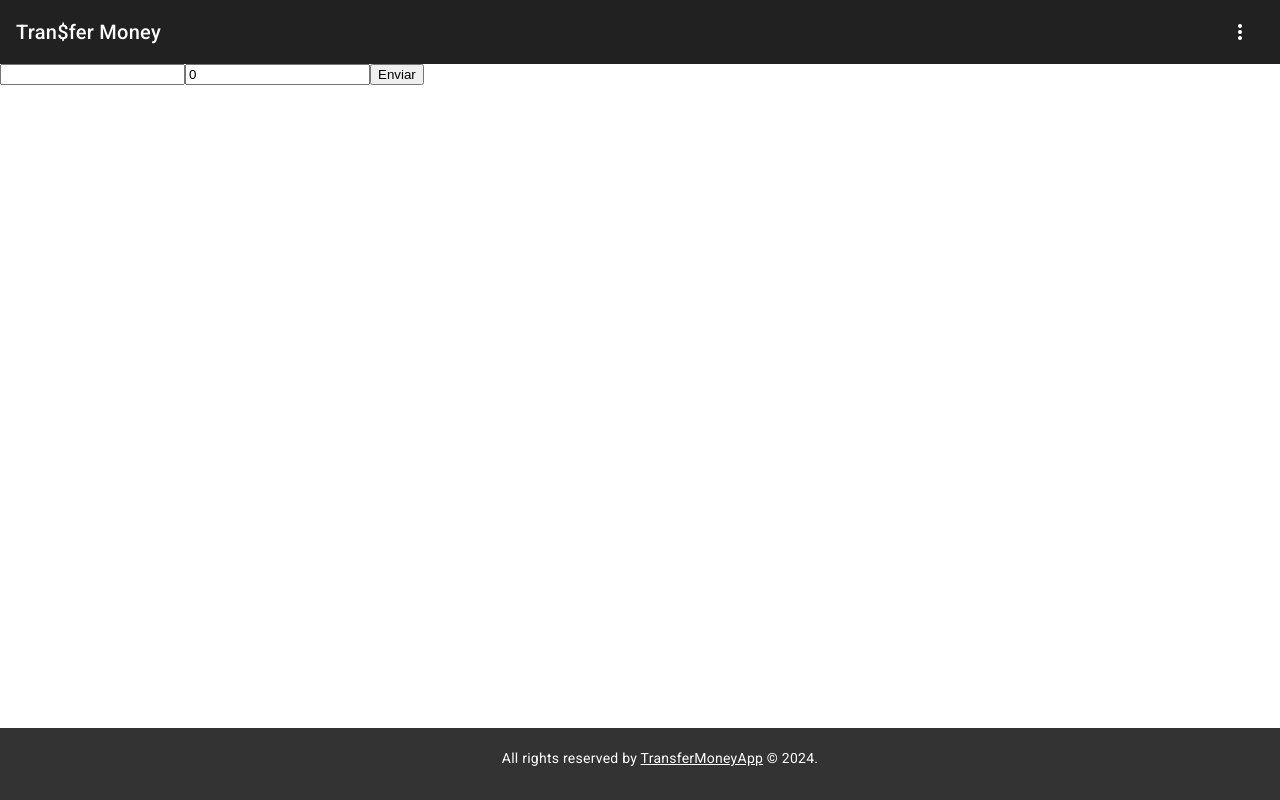
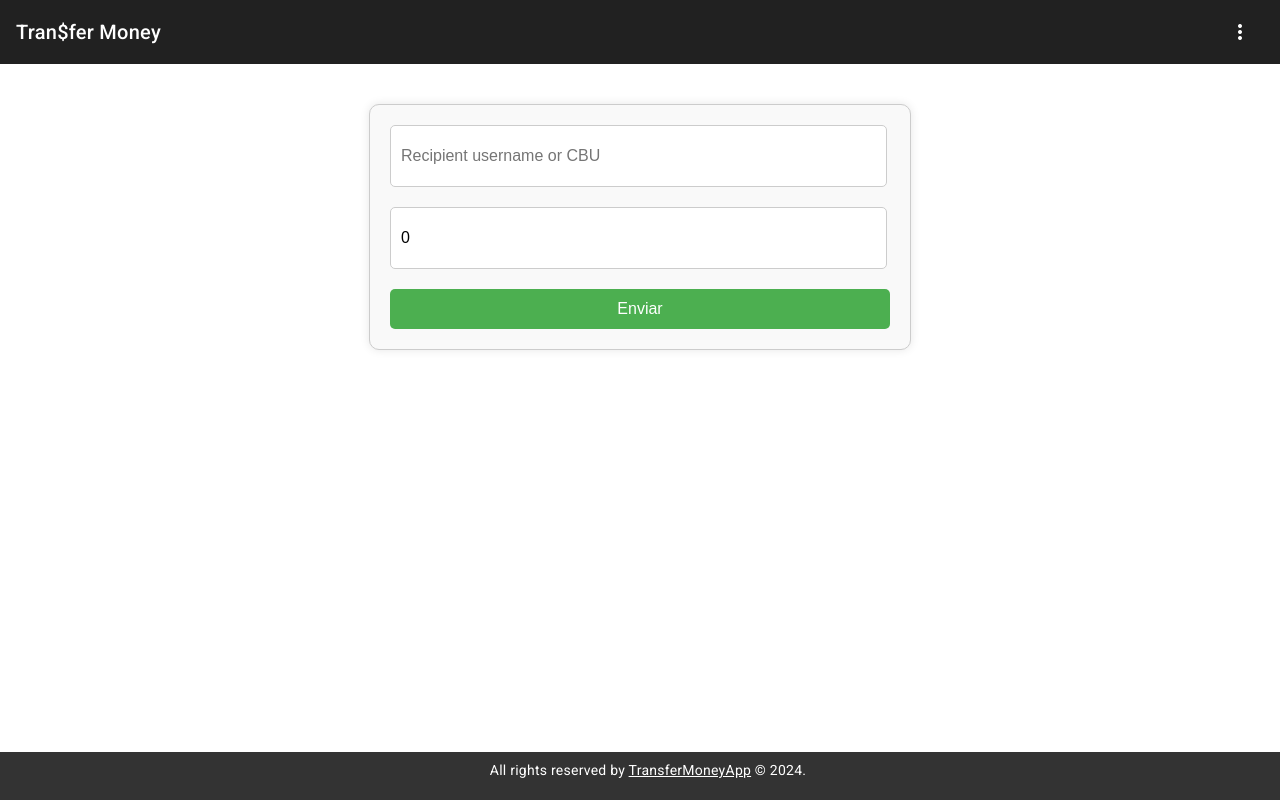
Before and after one commit to Franco-Spinelli/TransferMoney-Client, an Angular app: page /transfers in a window 1280 px wide. Built offline with nearby package versions, Linux system fonts and the light colour scheme; sample sign-in values are in the browser's storage.

Commit message:
Add style in transfers.component and add validators to the forms.

```diff
--- a/src/app/footer/footer.component.css
+++ b/src/app/footer/footer.component.css
@@ -6,7 +6,7 @@ footer {
     width: 100%;
     background-color: #333;
     color: #fff;
-    padding: 20px;
+    padding: 8px;
     text-align: center;
     z-index: 1000;
   }
--- a/src/app/register/register.component.css
+++ b/src/app/register/register.component.css
@@ -1,7 +1,12 @@
+.registerContainer {
+  max-width: 500px;
+  margin: 50px auto;
+  padding: 50px;
+
+}
 form {
     max-width: 450px;
     margin: 0 auto;
-    margin-top: 5%;
     font-family: Arial, sans-serif;
     padding: 20px;
     border-radius: 10px;
@@ -68,3 +73,8 @@ form {
     background-color: #333;
     cursor: not-allowed;
   }
+  .error {
+    color: red;
+    font-size: 14px;
+    margin-bottom: 10px;
+  }
--- a/src/app/register/register.component.html
+++ b/src/app/register/register.component.html
@@ -1,12 +1,16 @@
-<div class="register-container">
+<div class="registerContainer">
   <form [formGroup]="registerForm" (ngSubmit)="onSubmit()">
       <h1>Transfer Money App</h1>
       <label for="username">Username</label>
       <input type="text" id="username" formControlName="username" placeholder="Username">
-
+      <div *ngIf="registerForm.get('username')?.invalid && (registerForm.get('username')?.dirty || registerForm.get('username')?.touched)">
+        <span class="error"> Username must be at least 5 characters long</span>
+      </div>
       <label for="password">Password</label>
       <input type="password" id="password" formControlName="password" placeholder="Password">
-
+      <div *ngIf="registerForm.get('password')?.invalid && (registerForm.get('password')?.dirty || registerForm.get('password')?.touched)">
+        <span class="error"> Password must be at least 6 characters long</span>
+      </div>
       <label for="mail">Email</label>
       <input type="email" id="mail" formControlName="mail" placeholder="Email">
 
@@ -18,7 +22,9 @@
 
       <label for="dni">DNI</label>
       <input type="number" id="dni" formControlName="dni" placeholder="Dni">
-
+      <div *ngIf="registerForm.get('dni')?.invalid && (registerForm.get('dni')?.dirty || registerForm.get('dni')?.touched)">
+        <span class="error"> DNI must be exactly 8 digits long </span>
+      </div>
       <button type="submit" [disabled]="!registerForm.valid">Register</button>
       <p>Do you have an account? <a href="/login">Log in here</a>.</p>
     </form>
--- a/src/app/register/register.component.ts
+++ b/src/app/register/register.component.ts
@@ -13,12 +13,12 @@ export class RegisterComponent {
   registerForm: FormGroup ;
   constructor(private formBuilder: FormBuilder, private loginService: LoginService, private router: Router){
     this.registerForm = this.formBuilder.group({
-      username: ['', Validators.required],
-      password: ['', Validators.required],
+      username:['', [Validators.required, Validators.minLength(5)]],
+      password: ['', [Validators.required,Validators.minLength(6)]],
       mail: ['', [Validators.required, Validators.email]],
       firstname: ['', Validators.required],
       lastname: ['', Validators.required],
-      dni: ['', Validators.required]
+      dni: ['', [Validators.required, Validators.pattern(/^\d{8}$/)]]
     });
   }
 
--- a/src/app/transfers/transfers.component.css
+++ b/src/app/transfers/transfers.component.css
@@ -0,0 +1,46 @@
+form {
+    max-width: 500px;
+    margin: 40px auto;
+    padding: 20px;
+    background-color: #f9f9f9;
+    border: 1px solid #ccc;
+    box-shadow: 0 0 10px rgba(0, 0, 0, 0.1);
+    border-radius: 10px;
+  }
+
+  input[type="text"], input[type="number"] {
+    width: 95%;
+    height: 40px;
+    margin-bottom: 20px;
+    padding: 10px;
+    border: 1px solid #ccc;
+    border-radius: 5px;
+    font-size: 16px;
+  }
+
+  input[type="text"]:focus, input[type="number"]:focus {
+    border-color: #aaa;
+    box-shadow: 0 0 10px rgba(0, 0, 0, 0.2);
+  }
+
+  button[type="submit"] {
+    width: 100%;
+    height: 40px;
+    padding: 10px;
+    border: none;
+    border-radius: 5px;
+    background-color: #4CAF50;
+    color: #fff;
+    font-size: 16px;
+    cursor: pointer;
+  }
+
+  button[type="submit"]:hover {
+    background-color: #3e8e41;
+  }
+
+  .error {
+    color: red;
+    font-size: 14px;
+    margin-bottom: 10px;
+  }
--- a/src/app/transfers/transfers.component.html
+++ b/src/app/transfers/transfers.component.html
@@ -1,5 +1,13 @@
 <form [formGroup]="transferForm" (ngSubmit)="onSubmit()">
-    <input type="text" formControlName="recipient" required>
-    <input type="number" formControlName="transferAmount" required placeholder="Amount">
-    <button type="submit">Enviar</button>
-  </form>
+  <input type="text" formControlName="recipient" required placeholder="Recipient username or CBU">
+  <div *ngIf="transferForm.get('recipient')?.invalid && (transferForm.get('recipient')?.dirty || transferForm.get('recipient')?.touched)">
+    <span class="error">Please enter a valid recipient</span>
+  </div>
+
+  <input type="number" formControlName="transferAmount" required placeholder="Amount">
+  <div *ngIf="transferForm.get('transferAmount')?.invalid && (transferForm.get('transferAmount')?.dirty || transferForm.get('transferAmount')?.touched)">
+    <span class="error">The minimum to transfer is $100</span>
+  </div>
+
+  <button type="submit">Enviar</button>
+</form>
--- a/src/app/transfers/transfers.component.ts
+++ b/src/app/transfers/transfers.component.ts
@@ -1,8 +1,9 @@
 import { Component } from '@angular/core';
 import { FormBuilder,FormGroup, Validators } from '@angular/forms';
 import { UserServiceService } from '../services/user-service.service';
-import { Transfer } from '../services/transfer';
+
 import { CreateTransfer } from '../services/createTransfer';
+import { Router } from '@angular/router';
 
 @Component({
   selector: 'app-transfers',
@@ -11,9 +12,9 @@ import { CreateTransfer } from '../services/createTransfer';
 })
 export class TransfersComponent {
   transferForm: FormGroup;
-  constructor(private fb: FormBuilder,private userServie: UserServiceService){
+  constructor(private fb: FormBuilder,private userServie: UserServiceService, private router: Router){
     this.transferForm = this.fb.group({
-      recipient: ['', Validators.required],
+      recipient: ['', [Validators.required, Validators.minLength(4)]],
       transferAmount: [0, [Validators.required, Validators.min(100)]]
     });
   }
@@ -33,10 +34,11 @@ export class TransfersComponent {
 
       this.userServie.postTransfer(transferDTO).subscribe((data)=>{
         alert("Transfer success!");
+        this.router.navigateByUrl("/user-dashboard")
 
       }  ,(error)=>{
         console.log(transferDTO);
-          alert("error unexpected!")
+          alert("error unexpected! Please check the recipient data or your balance!")
       })
 
     } else {
--- a/src/app/user-dashboard/user-dashboard.component.html
+++ b/src/app/user-dashboard/user-dashboard.component.html
@@ -17,12 +17,12 @@
   <div class="transfer-list-container">
     <mat-card class="card">
       <mat-card-header>
-        <h2 class="title">Latest Transfers</h2>
+        <h2 class="title">Latest Transfers made</h2>
         <i class="material-icons">swap_horiz</i>
       </mat-card-header>
       <mat-card-content>
         <ul class="transfer-list">
-          <li *ngFor="let transfer of transfers |  slice:-4" class="transfer-item">
+          <li *ngFor="let transfer of transfers |  slice:-3" class="transfer-item">
             <mat-card class="card-transfer">
               <div class="transfer-details">
                 <p>
```
